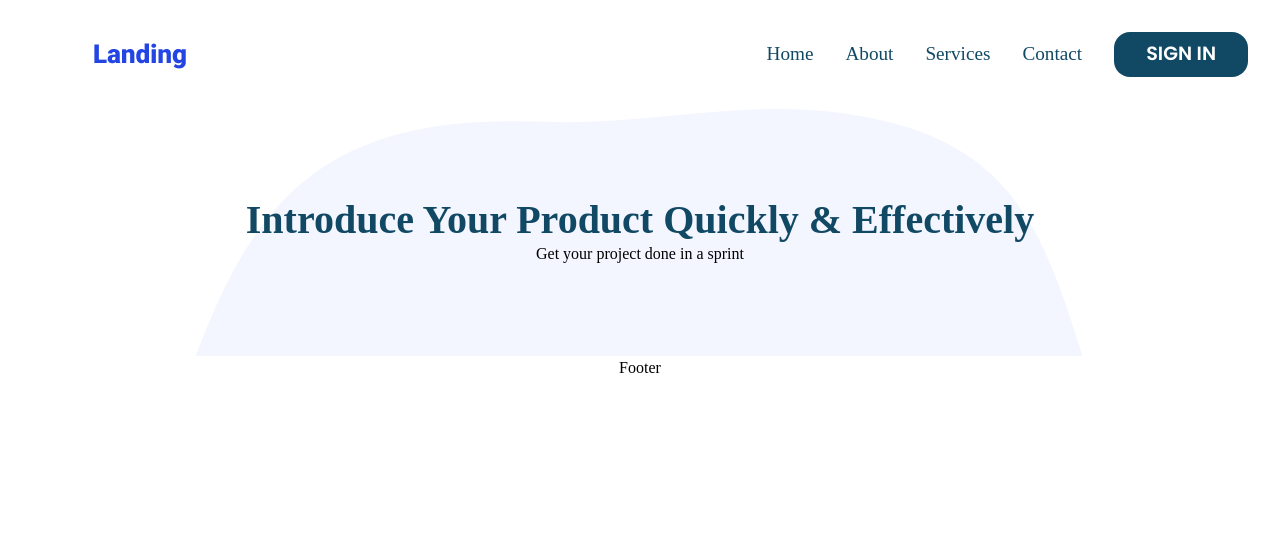
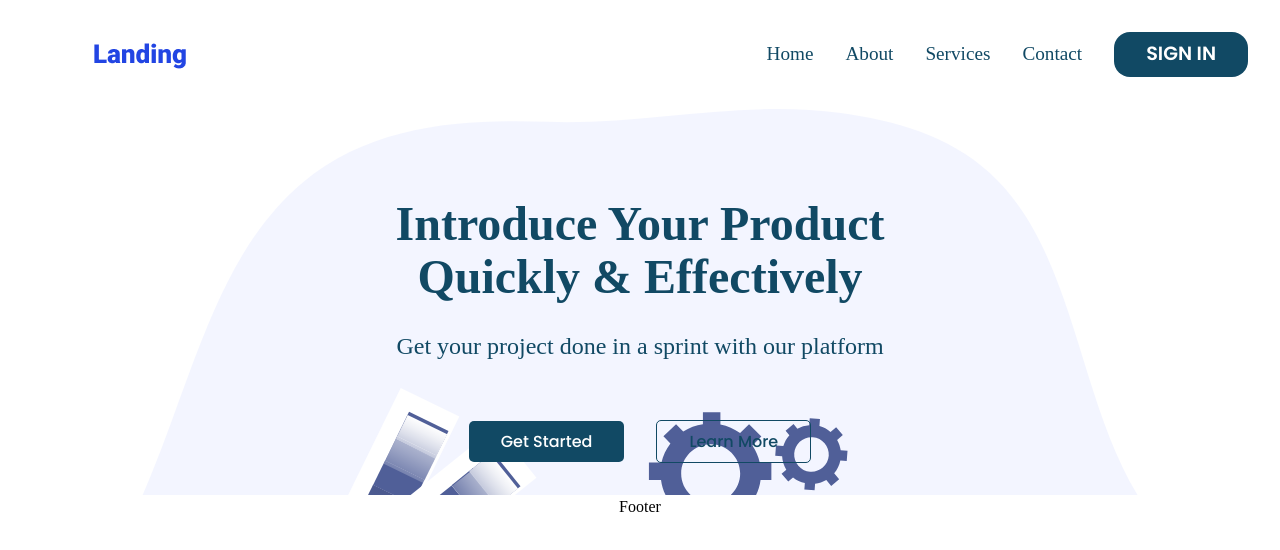
Before and after one commit to Abrar118/devsprint, a React (Vite) app in the folder client/devsprint/: page / in a window 1280 px wide. Shown: the top 550 px of the page. Built offline with nearby package versions, Linux system fonts and the light colour scheme; the HTML template or start-up script is replaced by a standard one.

Commit message:
ki korsi mone nai thik

```diff
--- a/client/devsprint/src/pages/auth/register/register.jsx
+++ b/client/devsprint/src/pages/auth/register/register.jsx
@@ -3,6 +3,13 @@ import google from "/google.svg";
 import "./register.css";
 
 const Register = () => {
+  const handleSubmit = (e) => {
+    e.preventDefault();
+    const formData = new FormData(e.target);
+    const data = Object.fromEntries(formData);
+    console.log(data);
+  };
+
   return (
     <section className="register-container">
       <div className="form-container">
@@ -20,11 +27,12 @@ const Register = () => {
           <hr />
         </div>
 
-        <form>
+        <form onSubmit={handleSubmit}>
           <div className="fields">
             <div className="field">
-              <label for="name">Name</label>
+              <label htmlFor="name">Name</label>
               <input
+                required
                 type="text"
                 name="name"
                 id="name"
@@ -32,8 +40,9 @@ const Register = () => {
               />
             </div>
             <div className="field">
-              <label for="email">Email</label>
+              <label htmlFor="email">Email</label>
               <input
+                required
                 type="email"
                 name="email"
                 id="email"
@@ -41,8 +50,9 @@ const Register = () => {
               />
             </div>
             <div className="field">
-              <label for="password">Password</label>
+              <label htmlFor="password">Password</label>
               <input
+                required
                 type="password"
                 name="password"
                 id="password"
@@ -50,8 +60,9 @@ const Register = () => {
               />
             </div>
             <div className="field">
-              <label for="confirm-password">Confirm Password</label>
+              <label htmlFor="confirm-password">Confirm Password</label>
               <input
+                required
                 type="password"
                 name="confirm-password"
                 id="confirm-password"
--- a/client/devsprint/src/pages/home/hero/hero.css
+++ b/client/devsprint/src/pages/home/hero/hero.css
@@ -16,11 +16,55 @@
    align-items: center;
    justify-content: center;
    text-align: center;
-   margin: 5% 1em;
+   margin: 5% 0em 2em 0;
 }
 
 .hero-section .hero-title h1 {
-   font-size: 2.5em;
+   font-size: 3em;
    font-weight: 700;
    color: var(--blue-dark);
 }
+
+.hero-section .hero-title p {
+   font-size: 1.5em;
+   font-weight: 400;
+   color: var(--blue-dark);
+   margin: 1em 0;
+}
+
+.hero-section .hero-buttons {
+   display: flex;
+   flex-direction: row;
+   align-items: center;
+   justify-content: center;
+   gap: 2em;
+}
+
+.hero-buttons .hero-button {
+   padding: 0.5em 2em;
+   font-size: 1em;
+   color: #fff;
+   border: none;
+   border-radius: 5px;
+   cursor: pointer;
+   transition: 0.3s;
+}
+
+.hero-buttons .get-started {
+   background-color: var(--blue-dark);
+}
+
+.hero-buttons .get-started:hover {
+   background-color: var(--blue-light);
+}
+
+.hero-buttons .learn-more {
+   background-color: transparent;
+   color: var(--blue-dark);
+   border: 1px solid var(--blue-dark);
+}
+
+.hero-buttons .learn-more:hover {
+   background-color: var(--blue-dark);
+   color: #fff;
+}
--- a/client/devsprint/src/pages/home/hero/hero.jsx
+++ b/client/devsprint/src/pages/home/hero/hero.jsx
@@ -1,13 +1,37 @@
 import React from "react";
 import "./hero.css";
+import { motion } from "framer-motion";
 
 const Hero = () => {
-  return <div className="hero-section">
-   <div className="hero-title">
-      <h1>Introduce Your Product Quickly & Effectively</h1>
-      <p>Get your project done in a sprint</p>
-   </div>
-  </div>;
+  return (
+    <div className="hero-section">
+      <div className="hero-title">
+        <h1>
+          Introduce Your Product <br /> Quickly & Effectively
+        </h1>
+        <p>Get your project done in a sprint with our platform</p>
+      </div>
+
+      <div className="hero-buttons">
+        <motion.button
+          whileTap={{ scale: 0.9 }}
+          whileHover={{ scale: 1.04 }}
+          className="get-started hero-button"
+          type="button"
+        >
+          Get Started
+        </motion.button>
+        <motion.button
+          whileTap={{ scale: 0.9 }}
+          whileHover={{scale: 1.04}}
+          className="learn-more hero-button"
+          type="button"
+        >
+          Learn More
+        </motion.button>
+      </div>
+    </div>
+  );
 };
 
 export default Hero;
```
